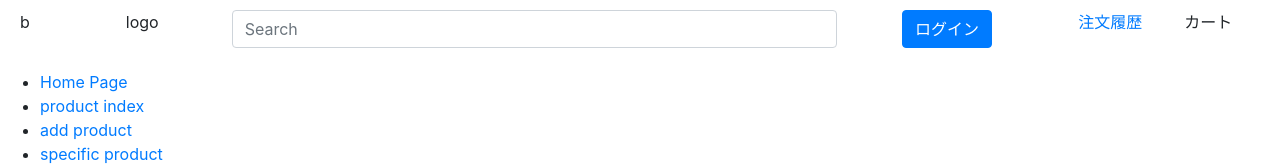
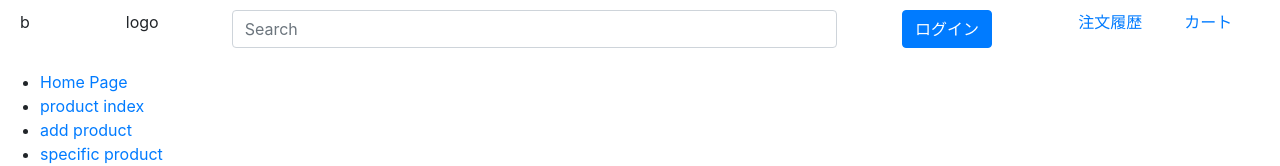
Before and after one commit to XX989tmx/amazon_clone_clientside, a React (Create React App) app: page / in a window 1280 px wide. Shown: the top 166 px of the page. Built offline with nearby package versions, Linux system fonts and the light colour scheme.

Commit message:
componentization 4

```diff
--- a/src/shared/components/navigation/components/CartSection.js
+++ b/src/shared/components/navigation/components/CartSection.js
@@ -1,7 +1,13 @@
 import React from "react";
 import reactBootstrap, { Col } from "react-bootstrap";
+import { Link } from "react-router-dom";
 const CartSection = (props) => {
-  return <Col xs={3}>カート</Col>;
+  return (
+    <Col xs={3}>
+      {" "}
+      <Link to="/cart">カート</Link>
+    </Col>
+  );
 };
 
 export default CartSection;
```
